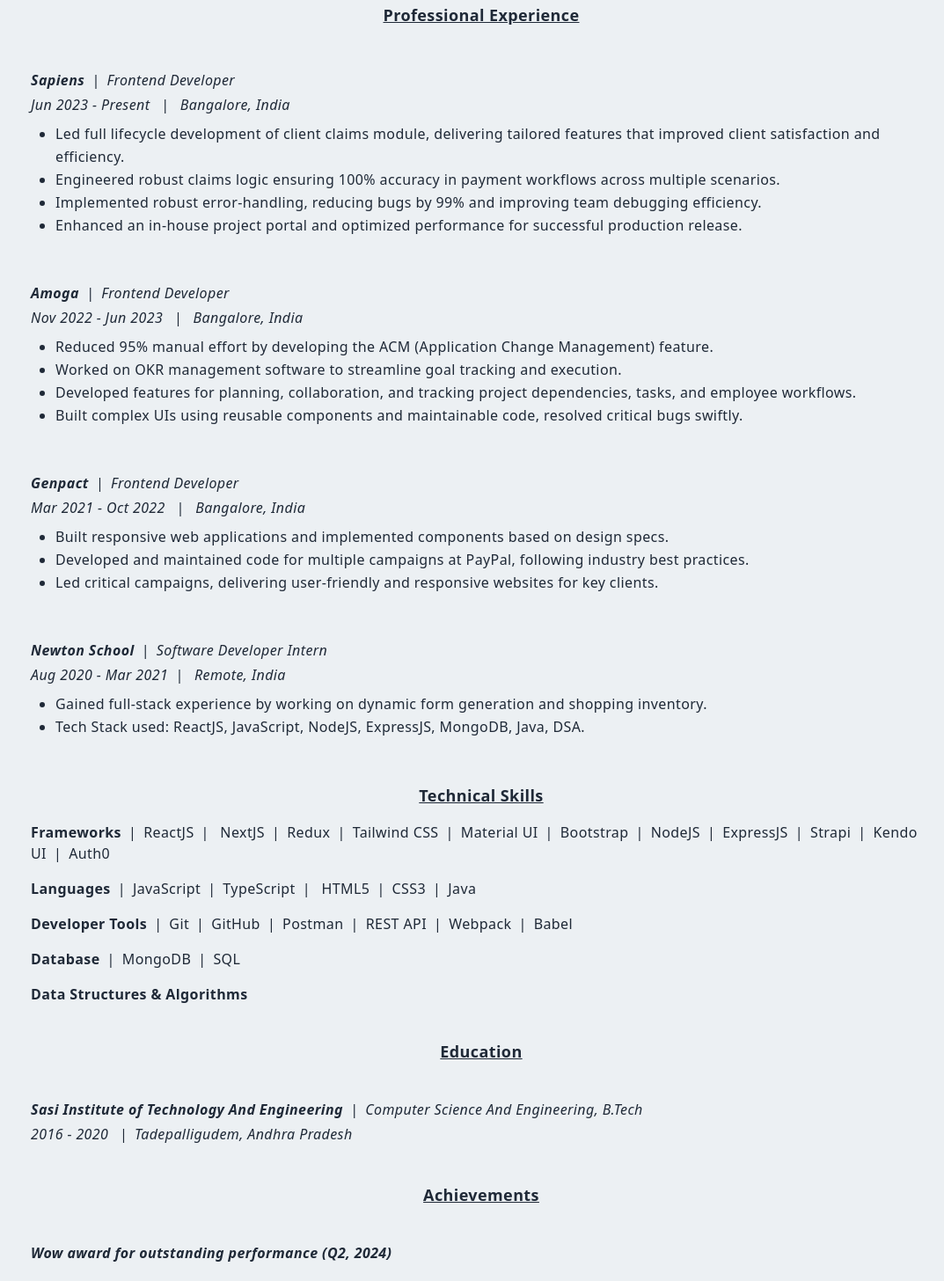
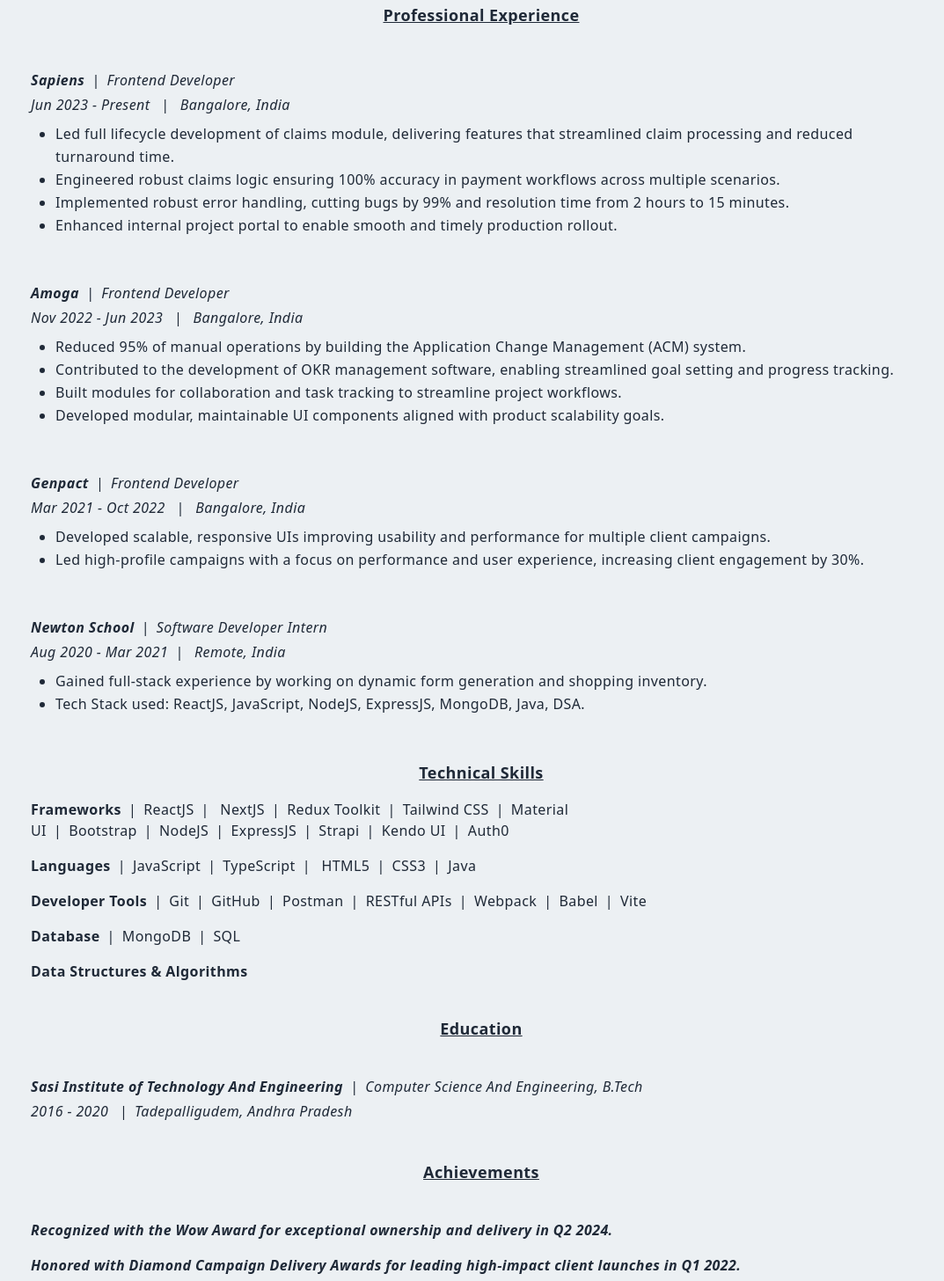
Before and after one commit to HariKishore7/Personal-Portfolio, a Next.js app: page /resume in a window 1280 px wide. Shown: the part 440-1896 px from the top of the page at 88% size, without its empty margins (93-1166 px from the left). Built offline with nearby package versions, Linux system fonts and the light colour scheme.

Commit message:
Updated Resume and few UI improvements

```diff
--- a/components/About.jsx
+++ b/components/About.jsx
@@ -5,11 +5,11 @@
 const About = () => {
     return (
         <RevealOnScroll>
-            <div id="about" className='w-full md:h-auto p-2 flex items-center py-16'>
-                <div className='max-w-[1240px] m-auto md:grid grid-cols-3 gap-6 pt-8'>
+            <div id="about" className='w-full md:h-auto p-2 flex items-center py-2'>
+                <div className='max-w-[1240px] m-auto md:grid grid-cols-3 gap-6 pt-2'>
                     <div className='col-span-2'>
                         <p className='uppercase text-xl tracking-widest text-[#5651e5]'>About</p>
-                        <h2 className='py-2'>Who I Am</h2>
+                        <h2 className='py-1'>Who I Am</h2>
                         <p className='py-2 text-gray-600'>I graduated in 2020 from Sasi Institute of Technology and Engineering, Tadepalligudem. Following my graduation, I dedicated myself to learning Full Stack Development, which led to the beginning of my professional journey as a Software Developer at Genpact in 2021.</p>
                         <p className='py-2 text-gray-600'>Over the course of my career, I have had the opportunity to work with organizations such as <span className='font-bold text-md'>Genpact (Client: PayPal), Amoga, and currently, Sapiens (Client: Hollard).</span>Throughout this journey, I have gained approximately 5 years of experience in building responsive and scalable web applications, with a strong focus on modern front-end and back-end technologies.</p>
                         <p className='py-2 text-gray-600'>When I'm not coding, you'll likely find me reading a good book, getting in some physical workouts, or experimenting with the latest tech just for fun. I’m also the kind of person who doesn’t mind traveling 15 kilometers just for the perfect cup of coffee — because life (and caffeine) is all about quality experiences.</p>
--- a/components/Main.jsx
+++ b/components/Main.jsx
@@ -9,16 +9,16 @@
     return (
         <RevealOnScroll>
             <div id="home" className='w-full h-screen text-center'>
-                <div className='max-w-[1240px] w-full h-full mx-auto p-2 flex justify-center items-center'>
+                <div className='max-w-[1240px] w-full h-screen mx-auto p-2 flex justify-center items-center pb-0'>
                     <div>
                         <p className='uppercase text-sm tracking-widest text-gray-500'>Welcome</p>
-                        <h1 className='py-4 text-gray-700'>Hi, I'm <span className='text-[#5651e5]'>Hari Kishore</span></h1>
-                        <h1 className='py-1 text-gray-700'>A Front-End Web Developer</h1>
+                        <h1 className='py-2 text-gray-700'>Hi, I'm <span className='text-[#5651e5]'>Hari Kishore</span></h1>
+                        <h1 className='py-2 text-gray-700'>A Front-End Web Developer</h1>
                         <p className='text-sm pt-2 text-gray-600 max-w-[70%] m-auto'>I'm a Software Developer with expertise in frontend development and a solid understanding of Backend technologies. Proficient in creating visually
                             appealing and responsive user interfaces. Skilled in modern frontend frameworks like React and delivering dynamic web applications. Knowledgeable
                             in backend technologies such as database management and integration with RESTful APIs. Strong problem-solving skills and ability to collaborate
                             eﬀectively in cross-functional teams.</p>
-                        <div className='flex items-center justify-between max-w-[330px] m-auto py-4'>
+                        <div className='flex items-center justify-between max-w-[330px] m-auto pt-2'>
                             <div className='rounded-full shadow-lg shadow-gray-500 p-4 cursor-pointer hover:scale-125 ease-in duration-300'>
                                 <a href='https://www.linkedin.com/in/harikishore7/' target='_blank' rel='noreferrer'><FaLinkedinIn /></a>
                             </div>
--- a/components/ProjectItems.jsx
+++ b/components/ProjectItems.jsx
@@ -6,18 +6,18 @@
 
 const projectitemsInfo = [
     {
+        title: "Realtime Chat App",
+        backgroundImg: chatApp,
+        stackUsed: "React JS, Supabase, Tailwind CSS, Google Auth",
+        projectURL: 'https://realtime-chat-supabase-dun.vercel.app/',
+        codeURL: "https://github.com/HariKishore7/Realtime-Chat-Supabase"
+    },
+    {
         title: "E Commerce Store",
         backgroundImg: eCommerce,
         stackUsed: "React JS, Redux Toolkit, Tailwind CSS",
         projectURL: 'https://e-commerce-store-one-silk.vercel.app/',
         codeURL: "https://github.com/HariKishore7/E-Commerce-Store"
-    },
-    {
-        title: "Realtime Chat App",
-        backgroundImg: chatApp,
-        stackUsed: "React JS, Supabase, Tailwind CSS, Google Auth",
-        projectURL: 'https://realtime-chat-supabase-dun.vercel.app/',
-        codeURL: "https://github.com/HariKishore7/Realtime-Chat-Supabase"
     },
     {
         title: "AI-Based Task Prioritizer",
--- a/pages/resume.jsx
+++ b/pages/resume.jsx
@@ -47,7 +47,7 @@
                 <div className='text-center py-4 text-xl font-bold uppercase tracking-wider'>
                     <div className='hidden sm:block'>
                         <p>
-                            Frontend Developer <span className='px-1'>|</span> Web Development{' '}
+                            Frontend Developer
                         </p>
                     </div>
                     <div className='block sm:hidden'>
@@ -76,17 +76,17 @@
                     <p className='py-1 italic'>Jun 2023 - Present <span className='px-2'>|</span> Bangalore, India</p>
                     <ul className='list-disc list-outside px-7 py-1 leading-relaxed'>
                         <li>
-                            Led full lifecycle development of client claims module, delivering tailored features that improved client
-                            satisfaction and efficiency.
+                            Led full lifecycle development of claims module, delivering features that streamlined claim processing and
+                            reduced turnaround time.
                         </li>
                         <li>
                             Engineered robust claims logic ensuring 100% accuracy in payment workflows across multiple scenarios.
                         </li>
                         <li>
-                            Implemented robust error-handling, reducing bugs by 99% and improving team debugging efficiency.
+                            Implemented robust error handling, cutting bugs by 99% and resolution time from 2 hours to 15 minutes.
                         </li>
                         <li>
-                            Enhanced an in-house project portal and optimized performance for successful production release.
+                            Enhanced internal project portal to enable smooth and timely production rollout.
                         </li>
                     </ul>
                 </div>
@@ -101,16 +101,17 @@
                     <p className='py-1 italic'>Nov 2022 - Jun 2023 <span className='px-2'>|</span> Bangalore, India</p>
                     <ul className='list-disc list-outside px-7 py-1 leading-relaxed'>
                         <li>
-                            Reduced 95% manual effort by developing the ACM (Application Change Management) feature.
+                            Reduced 95% of manual operations by building the Application Change Management (ACM) system.
                         </li>
                         <li>
-                            Worked on OKR management software to streamline goal tracking and execution.
+                            Contributed to the development of OKR management software, enabling streamlined goal setting and
+                            progress tracking.
                         </li>
                         <li>
-                            Developed features for planning, collaboration, and tracking project dependencies, tasks, and employee workflows.
+                            Built modules for collaboration and task tracking to streamline project workflows.
                         </li>
                         <li>
-                            Built complex UIs using reusable components and maintainable code, resolved critical bugs swiftly.
+                            Developed modular, maintainable UI components aligned with product scalability goals.
                         </li>
                     </ul>
                 </div>
@@ -125,13 +126,11 @@
                     <p className='py-1 italic'>Mar 2021 - Oct 2022 <span className='px-2'>|</span> Bangalore, India</p>
                     <ul className='list-disc list-outside px-7 py-1 leading-relaxed'>
                         <li>
-                            Built responsive web applications and implemented components based on design specs.
+                            Developed scalable, responsive UIs improving usability and performance for multiple client campaigns.
                         </li>
                         <li>
-                            Developed and maintained code for multiple campaigns at PayPal, following industry best practices.
-                        </li>
-                        <li>
-                            Led critical campaigns, delivering user-friendly and responsive websites for key clients.
+                            Led high-profile campaigns with a focus on performance and user experience, increasing client engagement
+                            by 30%.
                         </li>
                     </ul>
                 </div>
@@ -161,7 +160,7 @@
                         <span className='font-bold'>Frameworks</span>
                         <span className='px-2'>|</span>ReactJS
                         <span className='px-2'>|</span> NextJS
-                        <span className='px-2'>|</span>Redux
+                        <span className='px-2'>|</span>Redux Toolkit
                         <span className='px-2'>|</span>Tailwind CSS
                         <span className='px-2'>|</span>Material UI
                         <span className='px-2'>|</span>Bootstrap
@@ -184,9 +183,10 @@
                         <span className='px-2'>|</span>Git
                         <span className='px-2'>|</span>GitHub
                         <span className='px-2'>|</span>Postman
-                        <span className='px-2'>|</span>REST API
+                        <span className='px-2'>|</span>RESTful APIs
                         <span className='px-2'>|</span>Webpack
                         <span className='px-2'>|</span>Babel
+                        <span className='px-2'>|</span>Vite
                     </p>
                     <p className='py-2'>
                         <span className='font-bold'>Database</span>
@@ -216,10 +216,10 @@
                 </h5>
                 <div className='py-6 italic space-y-4'>
                     <div className='font-bold italic'>
-                        Wow award for outstanding performance (Q2, 2024)
+                        Recognized with the Wow Award for exceptional ownership and delivery in Q2 2024.
                     </div>
                     <div className='font-bold italic'>
-                        Best Campaign Delivery Award(Q1,2021), Diamond campaign Delivery Award(Q1, 2022)
+                        Honored with Diamond Campaign Delivery Awards for leading high-impact client launches in Q1 2022.
                     </div>
                 </div>
                 <div className='flex justify-center pt-12'>
```
